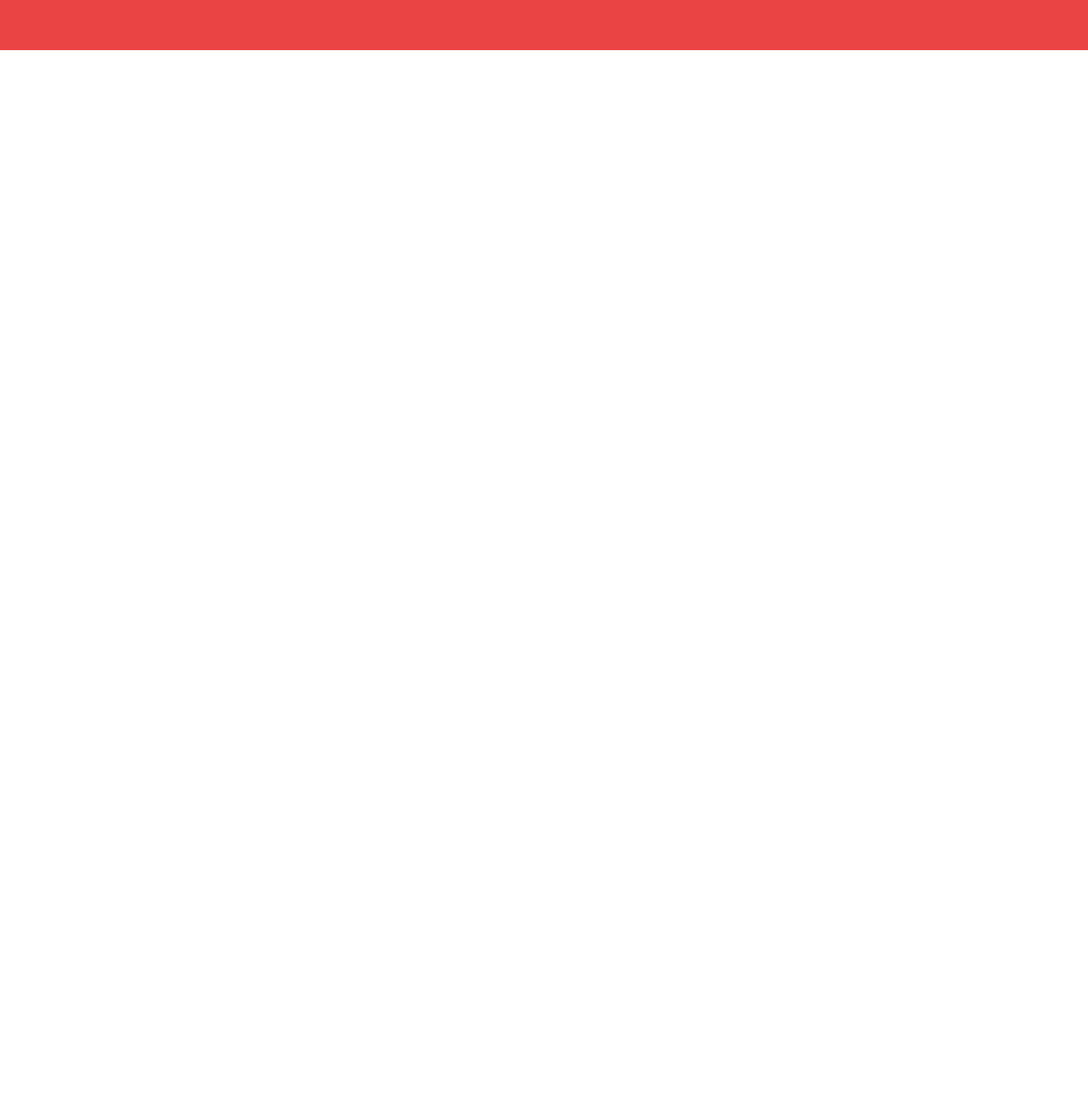
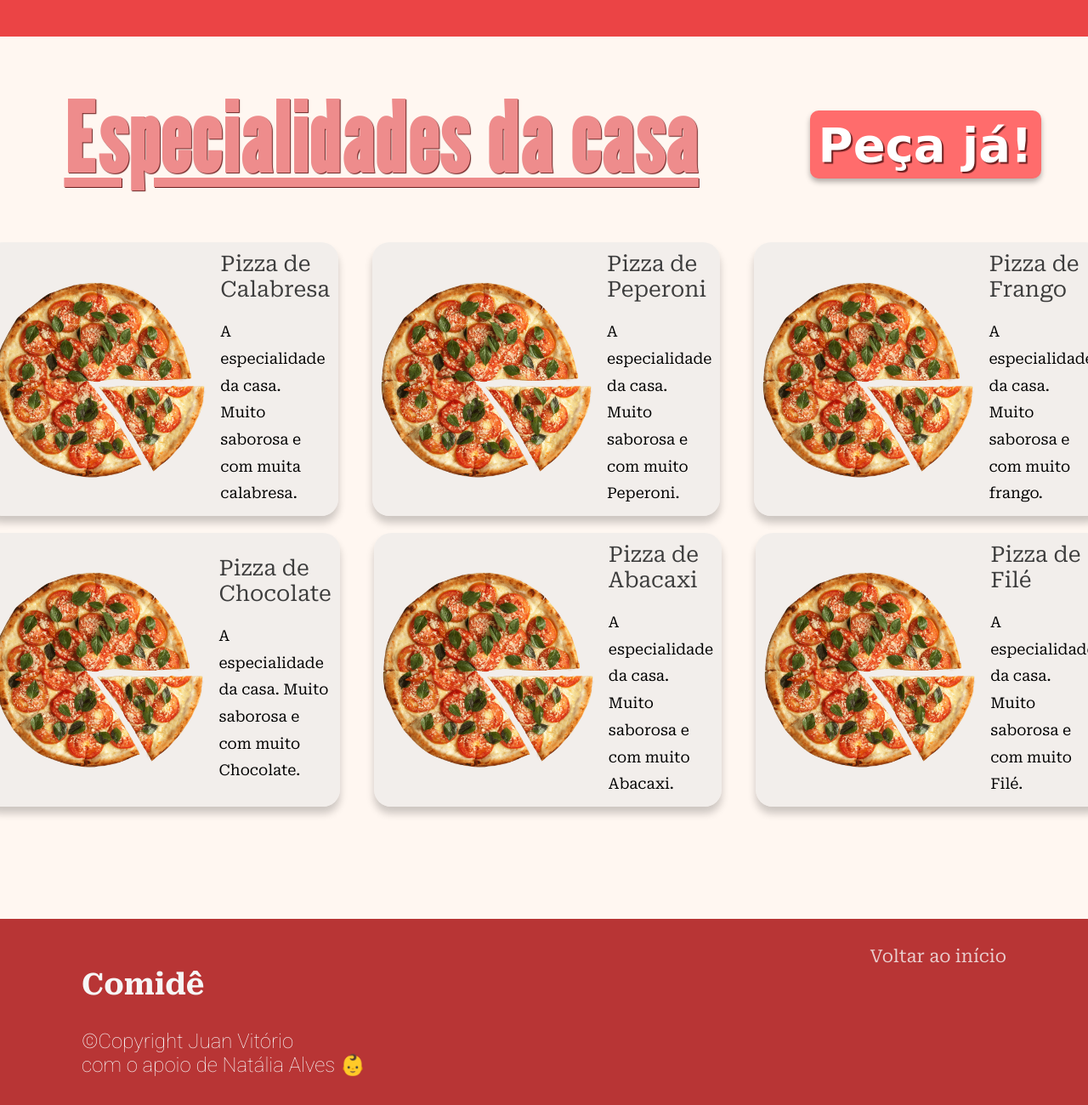
Before and after one commit to JuanVitorio/site-restaurante-Comide, a plain HTML site: page index.html in a window 1280 px wide. Shown: the part 1500-2800 px from the top of the page at 85% size. Before the commit the page ends 1559 px from the top, so only its background shows below. Drawn offline with nearby package versions, Linux system fonts and the light colour scheme; a web font is replaced by a local one.

Commit message:
arrumei as coisa

```diff
--- a/css/style.css
+++ b/css/style.css
@@ -30,7 +30,9 @@ body{
   font-size: 16px;
 }
 
-
+#secao-inicio{
+  background-color: #fff7f1;
+}
 
 #header-inicio{
   height: 100%;
@@ -52,11 +54,6 @@ body{
 
 #header-inicio a:hover{
   color: #ffd5d5;
-}
-
-.cor{
-  color: #ffd2d2;
-  text-shadow: 1px 1px 1px var(--vermelho-marrom);
 }
 
 #header-inicio button{
@@ -83,6 +80,11 @@ body{
   padding: 20px;
 }
 
+.cor{
+  color: #ffd2d2;
+  text-shadow: 1px 1px 1px var(--vermelho-marrom);
+}
+
 .lado-lado{
 
   margin: auto;
@@ -94,10 +96,6 @@ body{
 
   padding-bottom: 5rem;
   padding-top: 5rem;
-}
-
-#secao-inicio{
-  background-color: #fff7f1;
 }
 
 .esquerda{
@@ -143,25 +141,31 @@ body{
 
 .esquerda p{
   line-height: 1.8em;
+  text-align: justify;
+
   font-size: 1.7rem;
   font-weight: 400;
   font-family: var(--fonte-base);
+
   color: #3d3d3d;
-  text-align: justify;
 }
 
 .esquerda button{
   max-width: 15rem;
   height: 3.5rem;
+
   border: none;
   border-radius: 10px;
   background-color:#ff6c6c;
-  font-size: 2.5rem;
   color: white;
   text-shadow: 2px 2px 1px var(--vermelho-marrom);
+
+  font-size: 2.5rem;
   font-family: var(--fonte-bonitinha);
   font-weight: bold;
+
   cursor: pointer;
+
   transition: background-color .2s;
 }
 
@@ -172,6 +176,7 @@ body{
 .botoes{
   display: flex;
   gap: 25px;
+
   align-items: center;
 }
 
@@ -182,6 +187,7 @@ body{
 .botoes button:hover{
   background-color: white;
   color: var(--vermelho-padrao);
+
   cursor: pointer;
 }
 
@@ -200,25 +206,28 @@ body{
 }
 
 .line1{
-  width: 2.5rem;
-  height: .2rem;
+  width: 2.2rem;
+  height: .18rem;
+
   background-color: rgb(248, 248, 248);
+  box-shadow: 1px 1px 1px black;
+
   transition: background-color .6s;
-  box-shadow: 1px 1px 1px black;
 }
 
 .line2{
-  width: 2.5rem;
-  height: .2rem;
+  width: 2.2rem;
+  height: .18rem;
+
   background-color: rgb(248, 248, 248);
-  transition: background-color .6s;
   box-shadow: 1px 1px 1px black;
 
+  transition: background-color .6s;
 }
 
 .line3{
-  width: 2.5rem;
-  height: .2rem;
+  width: 2.2rem;
+  height: .18rem;
   background-color: rgb(248, 248, 248);
   transition: background-color .6s;
   box-shadow: 1px 1px 1px black;
@@ -270,17 +279,13 @@ body{
   padding: 20px 0;
   font-size: 2em;
   font-family: var(--fonte-base);
-
-}
-
-.menu a{
-  text-decoration: none;
   color: var(--vermelho-claro);
+  cursor: pointer;
   transition: color .2s;
 }
 
-.menu a:hover{
-  color: var(--vermelho-padrao);
+.menu li:hover{
+   color: var(--vermelho-padrao);
 }
 
 .redes-sociais{
@@ -296,6 +301,7 @@ body{
 
 #secao-segunda{
   background-color: var(--vermelho-padrao);
+
   padding-top: 5em;
   padding-bottom: 5em;
 }
@@ -317,7 +323,6 @@ body{
   color: white;
 
   animation: subindo .5s;
-
 }
 
 .frame-lado{
@@ -340,3 +345,185 @@ iframe{
   width: 50em;
   height: 25em;
 }
+
+#secao-terceira{
+  background-color: #fff7f1;
+  padding: 2rem 0;
+  padding-bottom: 7rem;
+}
+
+.header-terceiro{
+  display: flex;
+  flex-direction: row;
+  align-items: center;
+  justify-content: space-around;
+  margin-bottom: 20px;
+}
+
+.header-terceiro button{
+  width: 17rem;
+  height: 5rem;
+
+  border: none;
+  border-radius: 10px;
+  box-shadow: 0 4px 6px rgba(0, 0, 0, 0.3);
+
+  font-size: 3.5rem;
+  background-color:#ff6c6c;
+  color: white;
+  text-shadow: 2px 2px 1px var(--vermelho-marrom);
+
+  font-family: var(--fonte-bonitinha);
+  font-weight: bold;
+
+  cursor: pointer;
+  transition: background-color .2s;
+}
+
+.header-terceiro button:hover{
+  background-color: #d44a4a;
+}
+
+.titulo-terceiro{
+  font-size: 7rem;
+  font-family: var(--titulo);
+  letter-spacing: 3px;
+  text-decoration: underline;
+
+  display: flex;
+  align-items: center;
+  justify-content: start;
+
+  margin-bottom: 1rem;
+  padding: 20px;
+
+  color: var(--vermelho-claro);
+  text-shadow: 1px 1px 1px var(--vermelho-marrom);
+
+  animation: subindo .5s;
+}
+
+.container-img{
+  width: 100%;
+  margin: auto;
+  display: flex;
+  justify-content: center;
+}
+
+.item{
+  margin: 0 20px;
+}
+
+.texto{
+  font-size: 1.1em;
+  line-height: 1.8em;
+}
+
+.item-nome{
+  margin-bottom:20px;
+  font-size: 1.6rem;
+  color: #3d3d3d;
+}
+
+.container-img .item{
+  display: flex;
+  align-items: center;
+  gap: 1em;
+  width: 550px;
+  margin-bottom: 20px;
+  background-color: #e7e7e78a;
+  border-radius: 20px;
+  padding: 10px;
+  box-shadow: 0 8px 10px rgba(0, 0, 0, 0.2);
+}
+
+.container-img .item img{
+  transition: transform .3s;
+}
+
+.container-img .item img:hover{
+  cursor: pointer;
+  transform:scale(1.15)
+}
+
+.container-img img{
+  width: 250px;
+}
+
+footer{
+  background-color: var(--vermelho-queimado);
+  font-family: var(--roboto-serifada);
+  color: rgb(246, 246, 246);
+  padding: 2rem 6rem;
+}
+
+footer p.texto{
+  width: 350px;
+  font-size: 1.2rem;
+  line-height: 2rem;
+  margin-bottom: .5rem;
+  text-align: justify;
+  font-weight: lighter;
+}
+
+footer .redes-sociais-footer{
+  margin-top: 1.5rem;
+  display: flex;
+  gap: 1.5rem;
+  text-align: center;
+}
+
+footer i{
+  font-size: 2.5rem;
+  opacity: .8;
+  transition: opacity .2s;
+  transition: transform .2s;
+}
+
+footer i:hover{
+  opacity: 1;
+  cursor: pointer;
+  transform: scale(1.1);
+}
+
+#top{
+  text-align: end;
+  font-size: 1.3rem;
+  cursor: pointer;
+  opacity: .8;
+  transition: opacity .15s;
+}
+
+.texto-cima{
+  margin-top: 2.5rem;
+}
+
+.margin-texto{
+  margin-bottom: 2rem;
+}
+
+#top:hover{
+  opacity: 1;
+}
+
+h3#margin-eu{
+  margin-top: 2rem;
+}
+
+footer h3{
+  font-family: var(--fonte-base);
+  font-size: 1.5rem;
+  font-weight: lighter;
+}
+
+footer a{
+  color: white;
+}
+
+footer h2{
+  font-size: 2.2rem;
+}
+
+@media(max-width:){
+
+}
--- a/index.html
+++ b/index.html
@@ -14,8 +14,8 @@
 
 <!--parte do cabeçalho principal-->
 <header id="header-inicio">
+
   <h1 class="titulo-principal">Comi<span class="cor">dê</span>.</h1>
-
     <div>
       <a href="#">Faça seu pedido</a>
       <a href="#">Cupons</a>
@@ -33,10 +33,7 @@
       <div class="line3"></div>
     </div>
   </div>
-
 </header>
-
-
 
 <main>
   <!--seçao de apresentação-->
@@ -51,18 +48,19 @@
     <div class="direita">
       <img src="img/img-inicio.png" alt="">
     </div>
+
   </div>
 </section>
 
 <section id="secao-segunda">
-
     <h2 class="titulo-conhecer">Venha nos conhecer!</h2>
 
     <div class="caixa-locais">
 
   <div class="frame-lado">
+    <img src="img/mapa-locais.png" alt="mapa-rn" class="mapa" usemap="#meumapa">
 
-    <img src="img/mapa-locais.png" alt="mapa-rn" class="mapa" usemap="#meumapa">
+    <iframe src="mapa-locais.html" frameborder="0" name="janela"></iframe>
 
     <map name="meumapa">
       <area shape="circle" coords="284, 120, 40" href="mapa-locais.html#acu" target="janela" alt="Loja de Açu">
@@ -70,27 +68,106 @@
       <area shape="circle" coords="540, 150, 40" href="mapa-locais.html#natal" target = "janela" alt="Loja de Natal">
     </map>
 
-    <iframe src="mapa-locais.html" frameborder="0" name="janela"></iframe>
-
   </div>
-
-    <div class="redes-sociais"></div>
-
-    </div>
-
 </section>
 
 <section id="secao-terceira">
 
+  <div class="header-terceiro">
+   <h2 class="titulo-terceiro">Especialidades da casa</h2>
+   <button>Peça já!</button>
+  </div>
+
+  <div class="container-img">
+
+    <div class="item">
+      <img src="img/pizza-imagem.png" alt="imagem de pizza">
+       <div>
+          <p class="item-nome">Pizza de Calabresa</p>
+          <p class = "texto">A especialidade da casa. Muito saborosa e com muita calabresa.</p>
+       </div>
+    </div>
+
+    <div class="item">
+      <img src="img/pizza-imagem.png" alt="imagem de pizza">
+        <div>
+          <p class="item-nome">Pizza de Peperoni</p>
+          <p class = "texto">A especialidade da casa. Muito saborosa e com muito Peperoni.</p>
+        </div>
+    </div>
+
+    <div class="item">
+      <img src="img/pizza-imagem.png" alt="imagem de pizza">
+        <div>
+          <p class="item-nome">Pizza de Frango</p>
+          <p class = "texto">A especialidade da casa. Muito saborosa e com muito frango.</p>
+        </div>
+    </div>
+
+  </div>
+
+  <div class="container-img">
+
+    <div class="item">
+      <img src="img/pizza-imagem.png" alt="imagem de pizza">
+        <div>
+          <p class="item-nome">Pizza de Chocolate</p>
+          <p class = "texto">A especialidade da casa. Muito saborosa e com muito Chocolate.</p>
+        </div>
+    </div>
+
+    <div class="item">
+      <img src="img/pizza-imagem.png" alt="imagem de pizza">
+        <div>
+          <p class="item-nome">Pizza de Abacaxi</p>
+          <p class = "texto">A especialidade da casa. Muito saborosa e com muito Abacaxi.</p>
+        </div>
+    </div>
+
+    <div class="item">
+      <img src="img/pizza-imagem.png" alt="imagem de pizza">
+        <div>
+          <p class="item-nome">Pizza de Filé</p>
+          <p class = "texto">A especialidade da casa. Muito saborosa e com muito Filé.</p>
+        </div>
+    </div>
+
+  </div>
 </section>
+
+
+
+</main>
+
+<footer>
+
+  <p id="top" onclick="topo()">Voltar ao início</p>
+
+  <h2>Comidê</h2>
+
+  <h3 id="margin-eu">&copy;Copyright Juan Vitório</h3>
+  <h3>com o apoio de Natália Alves 👶</h3>
+
+  <p class="texto texto-cima">Site fictício com o intuito de treino e aprendizado.</p>
+  <p class="texto margin-texto">Criado por mim através da ideia da minha namorada.</p>
+
+  <div class="redes-sociais-footer">
+    <a href="https://github.com/Whoan10"><i class="fa-brands fa-github"></i></a>
+    <a href="https://instagram.com/juanvitorio_"><i class="fa-brands fa-instagram"></i></a>
+    <a href="https://twitter.com/"><i class="fa-brands fa-twitter"></i></a>
+  </div>
+
+</footer>
+
+</div>
 
 <div class="menu">
     <nav>
       <ul class="lista-nav">
-        <li><a href="#header-inicio">Início</a></li>
-        <li><a href="#secao-segunda">Restaurante</a></li>
-        <li><a href="#">Refeições</a></li>
-        <li><a href="#">Contato</a></li>
+        <li onclick="topo()">Início</li>
+        <li onclick="mid()">Restaurantes</li>
+        <li onclick="low()">Refeições</li>
+        <li onclick="foot()">Contato</li>
       </ul>
 
       <div class="redes-sociais">
@@ -102,17 +179,8 @@
     </nav>
 </div>
 
-</main>
-
-<footer>
-
-</footer>
-
-</div>
-
-
 </body>
-
+<script src="https://kit.fontawesome.com/5dd3a37e54.js" crossorigin="anonymous"></script>
 <script src="js/script.js"></script>
 
 </html>
--- a/js/script.js
+++ b/js/script.js
@@ -6,3 +6,27 @@ hamburguer.addEventListener('click', function(){
   document.querySelector('.line2').classList.toggle('bg-color');
   document.querySelector('.line3').classList.toggle('bg-color');
 })
+
+function topo(){
+  window.scroll({
+    top:0, behavior: 'smooth'
+  })
+}
+
+function mid(){
+  window.scroll({
+    top:650, behavior:'smooth'
+  })
+}
+
+function low(){
+  window.scroll({
+    top:1450, behavior:'smooth'
+  })
+}
+
+function foot(){
+  window.scroll({
+    top:2050, behavior:'smooth'
+  })
+}
```
Also changed, not shown: img/pizza-imagem.png (added). Lines whose indentation alone changed are shown as unchanged.
